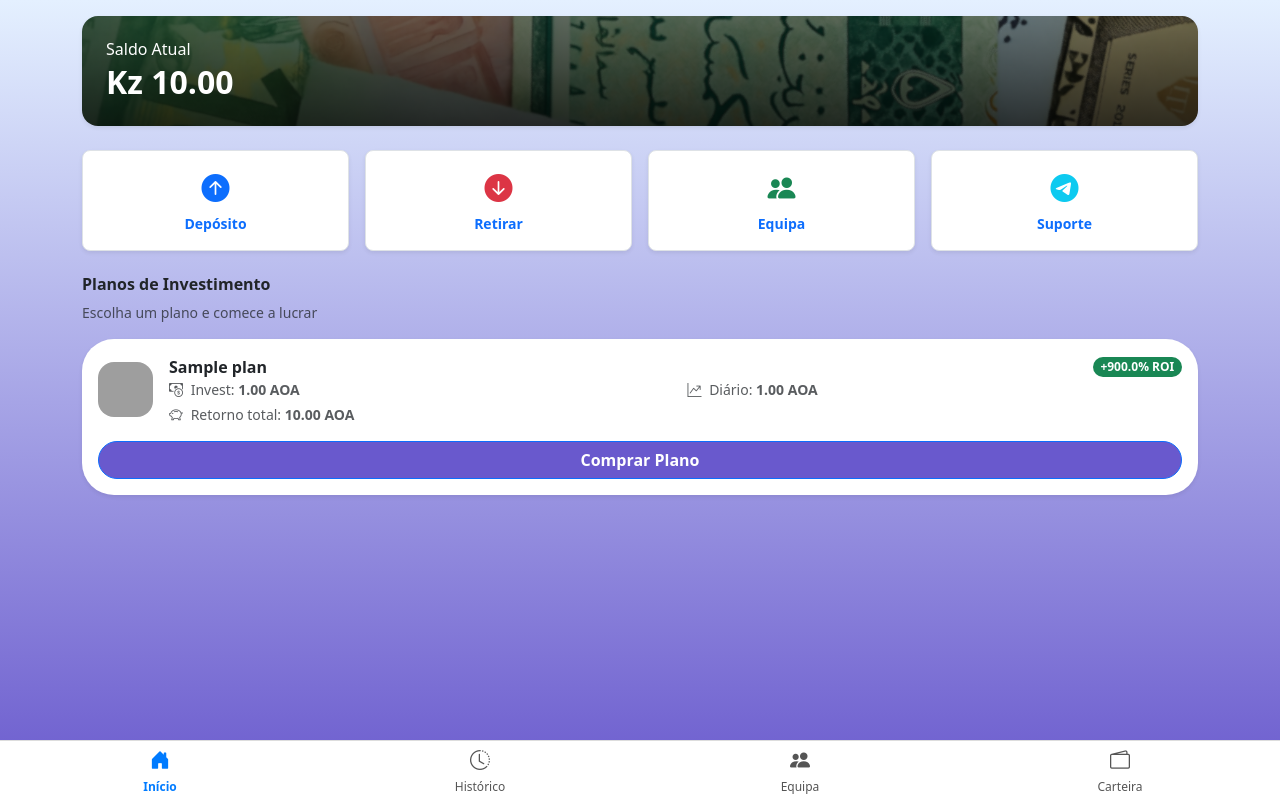
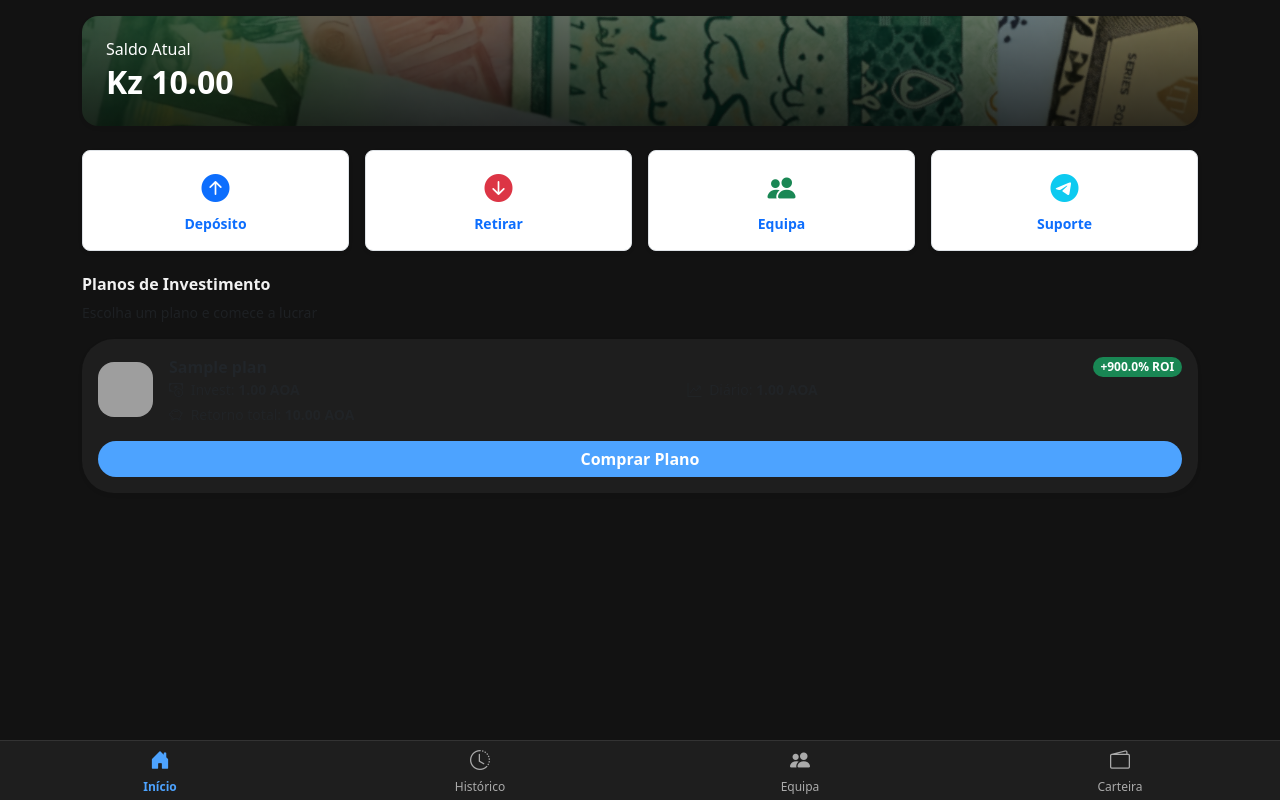
Before and after one commit to anonnimo2/cashflex_app, a Flask app: page /dashboard in a window 1280 px wide. Run offline with Flask 3, Linux system fonts and the light colour scheme; a user stored in the database is signed in; tables that the repository leaves empty hold one stand-in row (values such as "Sample post"); some libraries are stand-ins or nearby versions; grey boxes are pictures that could not be loaded.

```diff
--- a/cashflex/templates/base.html
+++ b/cashflex/templates/base.html
@@ -13,20 +13,22 @@
   <!-- Bootstrap Icons -->
   <link href="https://cdn.jsdelivr.net/npm/bootstrap-icons@1.10.5/font/bootstrap-icons.css" rel="stylesheet">
 
-  <!-- Estilo customizado -->
+  <!-- Estilo customizado (modo noturno absoluto) -->
   <style>
     body {
-      background: linear-gradient(to bottom, #e4f0ff, #6959CD); /* Azul claro para branco */
+      background-color: #121212;
+      color: #f1f1f1;
       min-height: 100vh;
       padding-bottom: 80px;
     }
+
     .tab-bar {
       position: fixed;
       bottom: 0;
       left: 0;
       right: 0;
-      background-color: #ffffff;
-      border-top: 1px solid #ddd;
+      background-color: #1e1e1e;
+      border-top: 1px solid #333;
       display: flex;
       justify-content: space-around;
       align-items: center;
@@ -36,7 +38,7 @@
 
     .tab-bar a {
       text-decoration: none;
-      color: #555;
+      color: #aaa;
       font-size: 12px;
       display: flex;
       flex-direction: column;
@@ -50,16 +52,18 @@
     }
 
     .tab-bar a.active {
-      color: #007bff;
+      color: #4da3ff;
       font-weight: bold;
     }
 
     .tab-bar a.active i {
-      color: #007bff;
+      color: #4da3ff;
     }
 
     .card {
+      background-color: #1e1e1e;
       border-radius: 1rem;
+      border: 1px solid #333;
     }
 
     .rounded-top-4 {
@@ -67,18 +71,33 @@
       border-top-right-radius: 1rem;
     }
 
-
     .btn-primary {
-
-       background-color: #6959CD;
-  color: #fff;
-
+      background-color: #4da3ff;
+      color: #fff;
+      border: none;
     }
 
     .btn-primary:hover {
+      background-color: #3399ff;
+    }
 
-       background-color: #5848b0;
+    /* Inputs, selects e textarea */
+    input, select, textarea {
+      background-color: #1e1e1e;
+      color: #f1f1f1;
+      border: 1px solid #333;
+    }
 
+    input:focus, select:focus, textarea:focus {
+      border-color: #4da3ff;
+      outline: none;
+    }
+
+    /* Ajuste das mensagens flash */
+    .alert-info {
+      background-color: #222;
+      color: #ddd;
+      border: 1px solid #444;
     }
   </style>
 </head>
@@ -90,7 +109,7 @@
         {% for msg in messages %}
           <div class="alert alert-info alert-dismissible fade show" role="alert">
             {{ msg }}
-            <button type="button" class="btn-close" data-bs-dismiss="alert"></button>
+            <button type="button" class="btn-close btn-close-white" data-bs-dismiss="alert"></button>
           </div>
         {% endfor %}
       </div>
```
